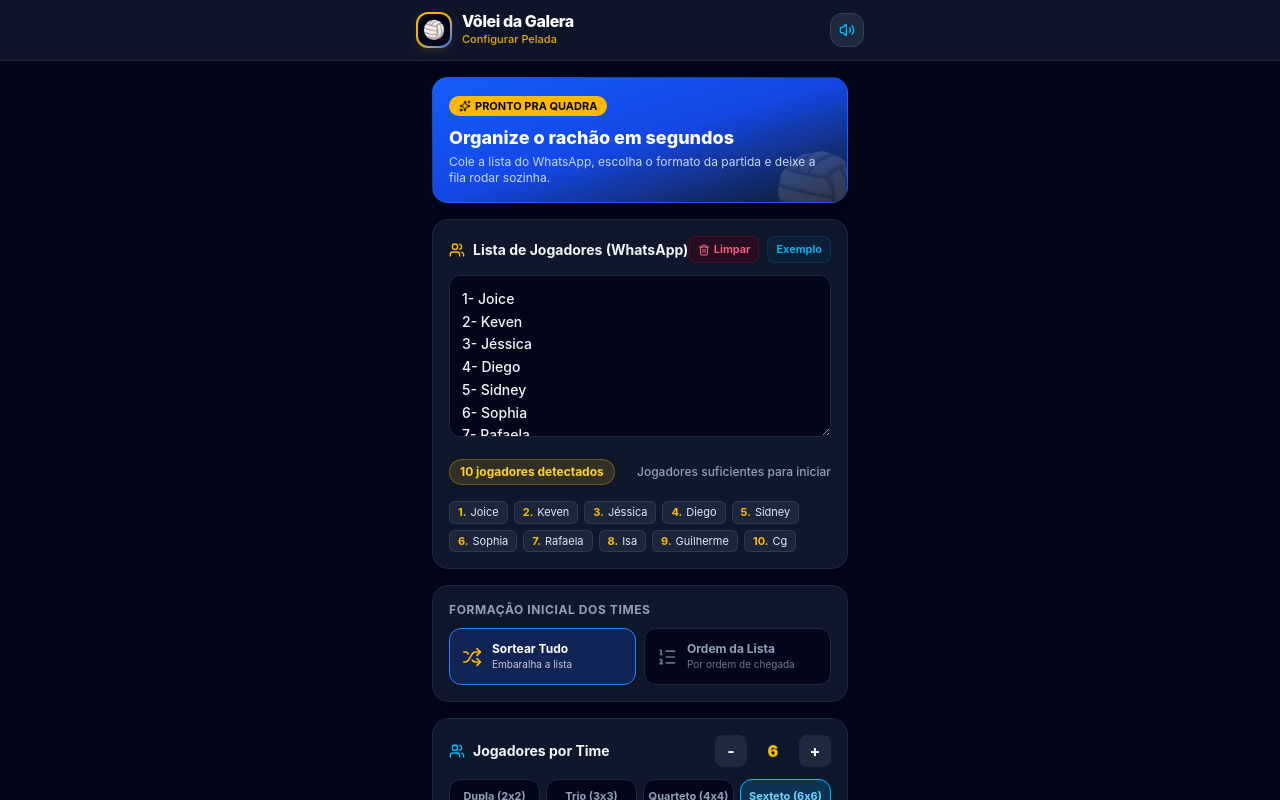
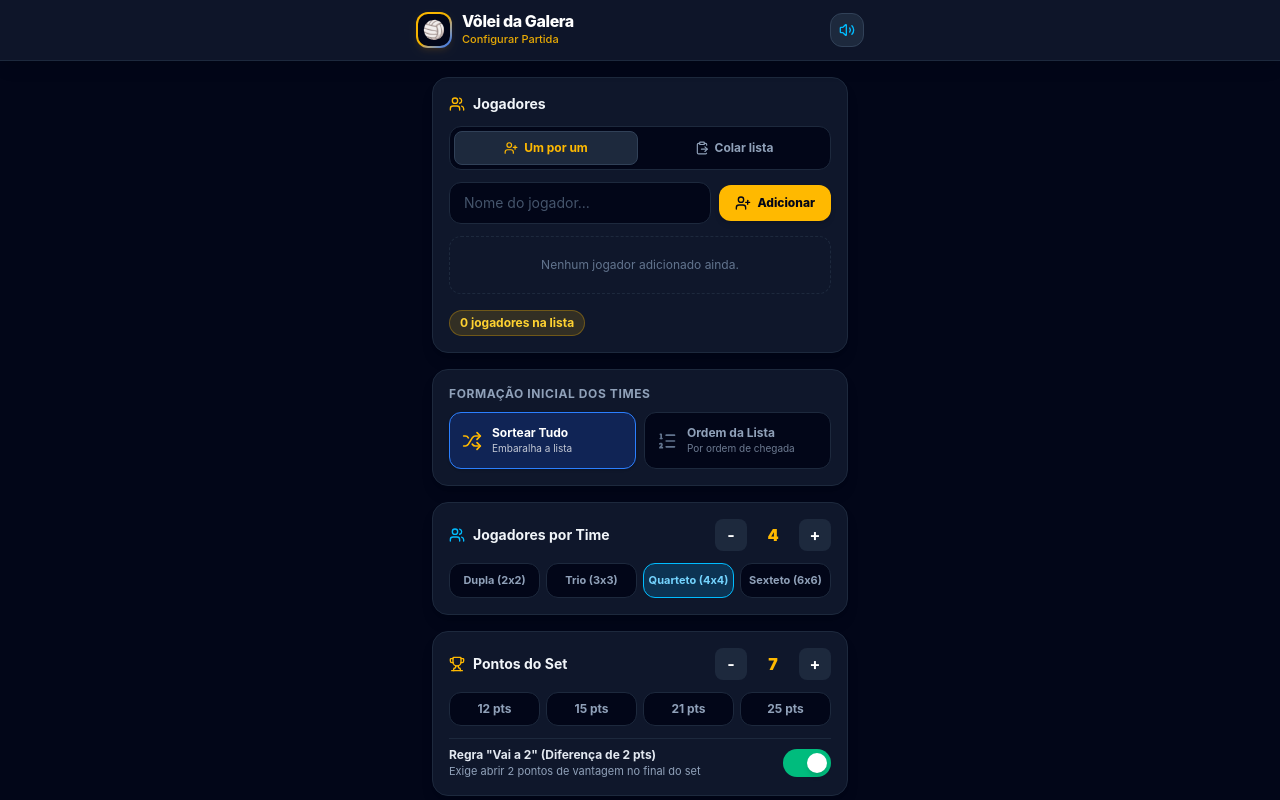
Before and after one commit to diego5f5/volei-da-galera, a React (Vite) app: page / in a window 1280 px wide. Shown: the top 800 px of the page. Built offline with nearby package versions, Linux system fonts and the light colour scheme.

Commit message:
melhorias v1

```diff
--- a/index.html
+++ b/index.html
@@ -4,7 +4,7 @@
     <meta charset="UTF-8" />
     <meta name="viewport" content="width=device-width, initial-scale=1.0, maximum-scale=1.0, user-scalable=no, viewport-fit=cover" />
     <title>Vôlei da Galera | Organizador de Partidas e Placar</title>
-    <meta name="description" content="Organize sua pelada de vôlei: sorteio de times, fila de espera automática, placar com cronômetro e ranking da galera." />
+    <meta name="description" content="Organize sua partida de vôlei: sorteio de times, fila de espera automática, placar com cronômetro e ranking da galera." />
     <meta name="theme-color" content="#0f172a" />
 
     <!-- iOS PWA Meta Tags -->
--- a/src/App.tsx
+++ b/src/App.tsx
@@ -22,31 +22,20 @@ import { QueueSection } from './components/QueueSection';
 import { PlayerModal } from './components/PlayerModal';
 import { SummaryModal } from './components/SummaryModal';
 
-const STORAGE_KEY = 'volei_da_galera_state_v1';
-
-const DEFAULT_RAW_LIST = `1- Joice
-2- Keven
-3- Jéssica
-4- Diego
-5- Sidney
-6- Sophia
-7- Rafaela
-8- Isa
-9- Guilherme
-10- Cg`;
+const STORAGE_KEY = 'volei_da_galera_state_v2';
 
 const INITIAL_STATE: GameState = {
   view: 'setup',
   config: {
-    teamSize: 6,
-    maxWins: 3,
-    targetScore: 25,
+    teamSize: 4,
+    maxWins: 5,
+    targetScore: 7,
     deuceRule: true,
     shuffleInitial: true,
     teamAName: 'TIME A',
     teamBName: 'TIME B'
   },
-  rawListText: DEFAULT_RAW_LIST,
+  rawListText: '',
   teamA: [],
   teamB: [],
   queue: [],
@@ -625,9 +614,9 @@ export const App: React.FC = () => {
             className="bg-slate-900 border border-slate-800 w-full max-w-sm rounded-3xl p-5 shadow-2xl space-y-4 text-center"
           >
             <div className="text-4xl">🏐</div>
-            <h3 className="text-lg font-black text-white">Encerrar a pelada de hoje?</h3>
+            <h3 className="text-lg font-black text-white">Encerrar a partida de hoje?</h3>
             <p className="text-xs text-slate-400">
-              Você pode ver e copiar o ranking do dia para o WhatsApp antes de voltar para a tela inicial.
+              Você pode ver e copiar o resumo e ranking do dia antes de voltar para a tela inicial.
             </p>
             <div className="space-y-2 pt-1">
               <button
@@ -637,7 +626,7 @@ export const App: React.FC = () => {
                 }}
                 className="w-full py-3 rounded-xl bg-amber-400 text-slate-950 font-black text-xs uppercase tracking-wider"
               >
-                Ver Resumo / Copiar pro WhatsApp
+                Ver Resumo / Copiar Ranking
               </button>
               <button
                 onClick={() => {
--- a/src/components/Header.tsx
+++ b/src/components/Header.tsx
@@ -40,7 +40,7 @@ export const Header: React.FC<HeaderProps> = ({
               Vôlei da Galera
             </h1>
             <p className="text-[11px] font-medium text-amber-400/90 mt-0.5">
-              {view === 'setup' ? 'Configurar Pelada' : `Em Quadra • ${historyCount} ${historyCount === 1 ? 'jogo' : 'jogos'}`}
+              {view === 'setup' ? 'Configurar Partida' : `Em Quadra • ${historyCount} ${historyCount === 1 ? 'jogo' : 'jogos'}`}
             </p>
           </div>
         </div>
--- a/src/components/SetupView.tsx
+++ b/src/components/SetupView.tsx
@@ -1,5 +1,16 @@
-import React, { useMemo } from 'react';
-import { Users, Trophy, Flame, Shuffle, ListOrdered, Sparkles, Trash2, Play } from 'lucide-react';
+import React, { useMemo, useState } from 'react';
+import {
+  Users,
+  Trophy,
+  Flame,
+  Shuffle,
+  ListOrdered,
+  Trash2,
+  Play,
+  UserPlus,
+  ClipboardPaste,
+  X
+} from 'lucide-react';
 import { MatchConfig } from '../types/game';
 import { parseWhatsAppList } from '../utils/volleyballRules';
 
@@ -11,21 +22,6 @@ interface SetupViewProps {
   onStartMatch: () => void;
 }
 
-const SAMPLE_LIST = `1- Joice
-2- Keven
-3- Jéssica
-4- Diego
-5- Sidney
-6- Sophia
-7- Rafaela
-8- Isa
-9- Guilherme
-10- Cg
-11- Lucas
-12- Amanda
-13- Bruno
-14- Camila`;
-
 export const SetupView: React.FC<SetupViewProps> = ({
   rawListText,
   config,
@@ -33,7 +29,27 @@ export const SetupView: React.FC<SetupViewProps> = ({
   onChangeConfig,
   onStartMatch
 }) => {
-  const parsedPreview = useMemo(() => parseWhatsAppList(rawListText).players, [rawListText]);
+  const [inputMode, setInputMode] = useState<'single' | 'paste'>('single');
+  const [singleName, setSingleName] = useState('');
+
+  const parsedPlayers = useMemo(() => parseWhatsAppList(rawListText).players, [rawListText]);
+
+  const handleAddSinglePlayer = (e: React.FormEvent) => {
+    e.preventDefault();
+    const trimmed = singleName.trim();
+    if (!trimmed) return;
+
+    const currentNames = parsedPlayers.map((p) => p.name);
+    const updatedNames = [...currentNames, trimmed];
+    onChangeText(updatedNames.join('\n'));
+    setSingleName('');
+  };
+
+  const handleRemoveSinglePlayer = (indexToRemove: number) => {
+    const currentNames = parsedPlayers.map((p) => p.name);
+    const updatedNames = currentNames.filter((_, idx) => idx !== indexToRemove);
+    onChangeText(updatedNames.join('\n'));
+  };
 
   const teamPresets = [
     { size: 2, label: 'Dupla (2x2)' },
@@ -44,80 +60,121 @@ export const SetupView: React.FC<SetupViewProps> = ({
 
   const scorePresets = [12, 15, 21, 25];
 
-  const teamsCount = Math.floor(parsedPreview.length / config.teamSize);
-  const queueCount = Math.max(0, parsedPreview.length - config.teamSize * 2);
+  const teamsCount = Math.floor(parsedPlayers.length / config.teamSize);
+  const queueCount = Math.max(0, parsedPlayers.length - config.teamSize * 2);
 
   return (
     <div className="space-y-4 pb-10 animate-fadeIn">
-      {/* Banner / Hero */}
-      <div className="relative overflow-hidden rounded-2xl bg-gradient-to-br from-blue-600 via-blue-700 to-slate-900 p-4 border border-blue-500/30 shadow-xl">
-        <div className="relative z-10">
-          <span className="inline-flex items-center gap-1 px-2.5 py-0.5 rounded-full text-[11px] font-bold bg-amber-400 text-slate-950 mb-2">
-            <Sparkles className="w-3 h-3" /> PRONTO PRA QUADRA
-          </span>
-          <h2 className="text-lg font-extrabold text-white">Organize o rachão em segundos</h2>
-          <p className="text-xs text-blue-100/90 mt-0.5">
-            Cole a lista do WhatsApp, escolha o formato da partida e deixe a fila rodar sozinha.
-          </p>
-        </div>
-        <div className="absolute -right-4 -bottom-6 text-7xl opacity-15 select-none pointer-events-none">
-          🏐
-        </div>
-      </div>
-
-      {/* WhatsApp List Input */}
+      {/* Players Input Card */}
       <div className="bg-slate-900 rounded-2xl p-4 border border-slate-800 shadow-lg space-y-3">
         <div className="flex items-center justify-between">
           <label className="text-sm font-bold text-slate-100 flex items-center gap-2">
             <Users className="w-4 h-4 text-amber-400" />
-            Lista de Jogadores (WhatsApp)
+            Jogadores
           </label>
-          <div className="flex items-center gap-2">
-            {rawListText.trim().length > 0 && (
+          {parsedPlayers.length > 0 && (
             <button
               type="button"
               onClick={() => onChangeText('')}
-                className="text-[11px] font-semibold text-rose-400 hover:text-rose-300 flex items-center gap-1 px-2 py-1 rounded-lg bg-rose-950/40 border border-rose-900/50"
+              className="text-[11px] font-semibold text-rose-400 hover:text-rose-300 flex items-center gap-1 px-2 py-1 rounded-lg bg-rose-950/40 border border-rose-900/50 transition"
             >
-                <Trash2 className="w-3 h-3" /> Limpar
+              <Trash2 className="w-3 h-3" /> Limpar lista
             </button>
           )}
+        </div>
+
+        {/* Toggle: Adicionar um por um vs Colar lista */}
+        <div className="grid grid-cols-2 p-1 bg-slate-950 rounded-xl border border-slate-800 gap-1">
           <button
             type="button"
-              onClick={() => onChangeText(SAMPLE_LIST)}
-              className="text-[11px] font-semibold text-sky-400 hover:text-sky-300 px-2 py-1 rounded-lg bg-sky-950/40 border border-sky-900/50"
+            onClick={() => setInputMode('single')}
+            className={`py-2 px-3 rounded-lg text-xs font-bold flex items-center justify-center gap-1.5 transition ${
+              inputMode === 'single'
+                ? 'bg-slate-800 text-amber-400 shadow-xs border border-slate-700'
+                : 'text-slate-400 hover:text-slate-200'
+            }`}
           >
-              Exemplo
+            <UserPlus className="w-3.5 h-3.5" />
+            Um por um
+          </button>
+          <button
+            type="button"
+            onClick={() => setInputMode('paste')}
+            className={`py-2 px-3 rounded-lg text-xs font-bold flex items-center justify-center gap-1.5 transition ${
+              inputMode === 'paste'
+                ? 'bg-slate-800 text-amber-400 shadow-xs border border-slate-700'
+                : 'text-slate-400 hover:text-slate-200'
+            }`}
+          >
+            <ClipboardPaste className="w-3.5 h-3.5" />
+            Colar lista
           </button>
         </div>
+
+        {inputMode === 'single' ? (
+          <div className="space-y-3">
+            <form onSubmit={handleAddSinglePlayer} className="flex items-center gap-2">
+              <input
+                type="text"
+                value={singleName}
+                onChange={(e) => setSingleName(e.target.value)}
+                placeholder="Nome do jogador..."
+                className="flex-1 bg-slate-950 border border-slate-800 rounded-xl px-3.5 py-2.5 text-sm text-slate-100 placeholder:text-slate-600 focus:outline-none focus:ring-2 focus:ring-amber-400/70"
+              />
+              <button
+                type="submit"
+                className="bg-amber-400 hover:bg-amber-300 text-slate-950 font-extrabold text-xs px-4 py-2.5 rounded-xl flex items-center gap-1.5 shadow-md active:scale-95 transition shrink-0"
+              >
+                <UserPlus className="w-4 h-4" />
+                Adicionar
+              </button>
+            </form>
+
+            {parsedPlayers.length === 0 ? (
+              <div className="py-5 text-center text-xs text-slate-500 border border-dashed border-slate-800 rounded-xl">
+                Nenhum jogador adicionado ainda.
               </div>
-
+            ) : (
+              <div className="max-h-52 overflow-y-auto divide-y divide-slate-800/60 bg-slate-950/60 rounded-xl border border-slate-800/80 p-1.5">
+                {parsedPlayers.map((p, idx) => (
+                  <div
+                    key={p.id}
+                    className="flex items-center justify-between py-1.5 px-2.5 hover:bg-slate-900 rounded-lg transition"
+                  >
+                    <div className="flex items-center gap-2 min-w-0">
+                      <span className="text-[11px] font-black text-amber-400 w-5">
+                        {idx + 1}.
+                      </span>
+                      <span className="text-xs font-semibold text-slate-200 truncate">
+                        {p.name}
+                      </span>
+                    </div>
+                    <button
+                      type="button"
+                      onClick={() => handleRemoveSinglePlayer(idx)}
+                      className="p-1 text-slate-500 hover:text-rose-400 rounded-md transition"
+                      title="Remover jogador"
+                    >
+                      <X className="w-3.5 h-3.5" />
+                    </button>
+                  </div>
+                ))}
+              </div>
+            )}
+          </div>
+        ) : (
+          <div className="space-y-2">
             <textarea
               value={rawListText}
               onChange={(e) => onChangeText(e.target.value)}
               rows={6}
-          placeholder={"Cole aqui a lista do grupo...\n1- Diego\n2- Joice\n3- Keven..."}
+              placeholder={"Cole aqui a lista copiada (um nome por linha)...\n1- Nome\n2- Nome\n3- Nome"}
               className="w-full p-3 bg-slate-950 border border-slate-800 rounded-xl focus:outline-none focus:ring-2 focus:ring-amber-400/70 text-sm text-slate-100 placeholder:text-slate-600 font-medium leading-relaxed"
             />
 
-        {/* Live Detection Status */}
-        <div className="flex flex-wrap items-center justify-between gap-2 pt-1 text-xs">
-          <div className="flex items-center gap-2">
-            <span className="px-2.5 py-1 rounded-full bg-amber-400/15 text-amber-300 font-bold border border-amber-400/30">
-              {parsedPreview.length} {parsedPreview.length === 1 ? 'jogador detectado' : 'jogadores detectados'}
-            </span>
-          </div>
-          {parsedPreview.length >= 2 && (
-            <span className="text-slate-400 font-medium">
-              {teamsCount >= 2 ? `2 times de ${config.teamSize} + ${queueCount} na fila` : 'Jogadores suficientes para iniciar'}
-            </span>
-          )}
-        </div>
-
-        {/* Preview Chips */}
-        {parsedPreview.length > 0 && (
+            {parsedPlayers.length > 0 && (
               <div className="flex flex-wrap gap-1.5 pt-1 max-h-24 overflow-y-auto no-scrollbar">
-            {parsedPreview.map((p, i) => (
+                {parsedPlayers.map((p, i) => (
                   <span
                     key={p.id}
                     className="inline-flex items-center gap-1 px-2 py-0.5 rounded-md bg-slate-800/90 border border-slate-700/80 text-[11px] text-slate-200"
@@ -127,6 +184,22 @@ export const SetupView: React.FC<SetupViewProps> = ({
                 ))}
               </div>
             )}
+          </div>
+        )}
+
+        {/* Live Detection Status */}
+        <div className="flex flex-wrap items-center justify-between gap-2 pt-1 text-xs">
+          <span className="px-2.5 py-1 rounded-full bg-amber-400/15 text-amber-300 font-bold border border-amber-400/30">
+            {parsedPlayers.length} {parsedPlayers.length === 1 ? 'jogador na lista' : 'jogadores na lista'}
+          </span>
+          {parsedPlayers.length >= 2 && (
+            <span className="text-slate-400 font-medium">
+              {teamsCount >= 2
+                ? `2 times de ${config.teamSize} + ${queueCount} na fila`
+                : 'Jogadores suficientes para iniciar'}
+            </span>
+          )}
+        </div>
       </div>
 
       {/* Team Distribution Mode (Shuffle vs Order) */}
--- a/src/components/SummaryModal.tsx
+++ b/src/components/SummaryModal.tsx
@@ -47,7 +47,7 @@ export const SummaryModal: React.FC<SummaryModalProps> = ({ isOpen, state, onClo
         <div className="p-4 border-b border-slate-800 flex items-center justify-between">
           <div className="flex items-center gap-2">
             <Trophy className="w-5 h-5 text-amber-400" />
-            <h2 className="text-base font-black text-white">Resumo da Pelada</h2>
+            <h2 className="text-base font-black text-white">Resumo da Partida</h2>
           </div>
           <button
             onClick={onClose}
@@ -183,12 +183,12 @@ export const SummaryModal: React.FC<SummaryModalProps> = ({ isOpen, state, onClo
               {copied ? (
                 <>
                   <Check className="w-4 h-4" />
-                Resumo Copiado! Só colar no WhatsApp
+                  Resumo Copiado!
                 </>
               ) : (
                 <>
                   <Share2 className="w-4 h-4" />
-                Copiar Resumo para o WhatsApp
+                  Copiar Resumo da Partida
                 </>
               )}
           </button>
```
Also changed, not shown: 1 other file (tests, documents, lock files or other folders). Lines whose indentation alone changed are shown as unchanged.
